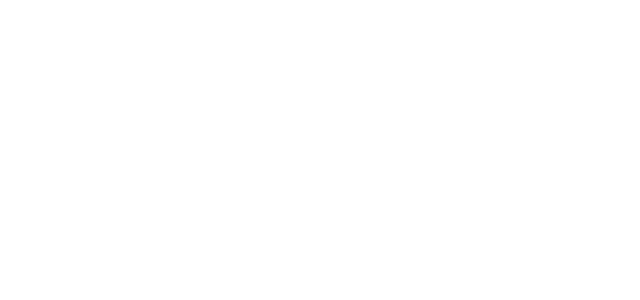
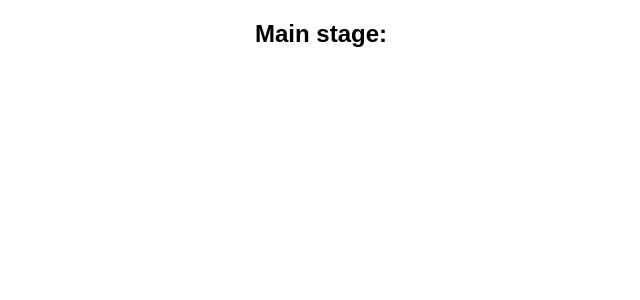
Before and after one commit to jmtorralvo/crypto-gambling-view, a React (Create React App) app: page /mainstage in a window 1280 px wide. Shown: the top 300 px of the page, without its empty margins (319-959 px from the left). Built offline with nearby package versions, Linux system fonts and the light colour scheme; the HTML template or start-up script is replaced by a standard one.

Commit message:
feat(): MainStage

```diff
--- a/src/App.js
+++ b/src/App.js
@@ -5,6 +5,8 @@
 
 import Home from './screens/Home/index.js';
 import Login from './screens/Login/index.js';
+import MainStage from './screens/MainStage/index.js';
+
 
 /* const Home = () => (
   <div>
@@ -70,7 +72,7 @@
  */}
             <Route exact path="/" component={Home} />
             <Route exact path="/login" component={Login} />
-            <Route path="/about" component={About} />
+            <Route path="/mainStage" component={MainStage} />
             <Route path="/topics" component={Topics} />
           </div>
         </Router>
--- a/src/screens/Login/index.js
+++ b/src/screens/Login/index.js
@@ -10,12 +10,12 @@
   }
 
   enterProfile() {
-    console.log('foo', this.state.userName);
+    document.location.href = './MainStage'
   }
 
   render() {
     return (
-      <div className="Home">
+      <div className="Login">
         <div>
           <h2>Insert your user name:</h2>
         </div>
@@ -25,11 +25,8 @@
             <input type="text" name="name"
                 value={this.state.userName}
                 onChange={event => {
-                  console.log(event);
-                  debugger;
-                  //this.setState({ userName: event.target.value})
-                  }
-                  }/>
+                  this.setState({ userName: event.target.value})
+                }}/>
           </label>
           <button onclick={this.enterProfile()}>
             Enter
--- /dev/null
+++ b/src/screens/MainStage/index.js
@@ -0,0 +1,25 @@
+import React, {Component} from 'react';
+
+class MainStage extends Component {
+
+  constructor(props) {
+    super(props);
+    this.state = {
+      stage:'',
+    };
+  }
+
+
+
+  render() {
+    return (
+      <div className="MainStage">
+        <div>
+          <h2>Main stage:</h2>
+        </div>
+      </div>
+    );
+  }
+}
+
+export default MainStage;
```
